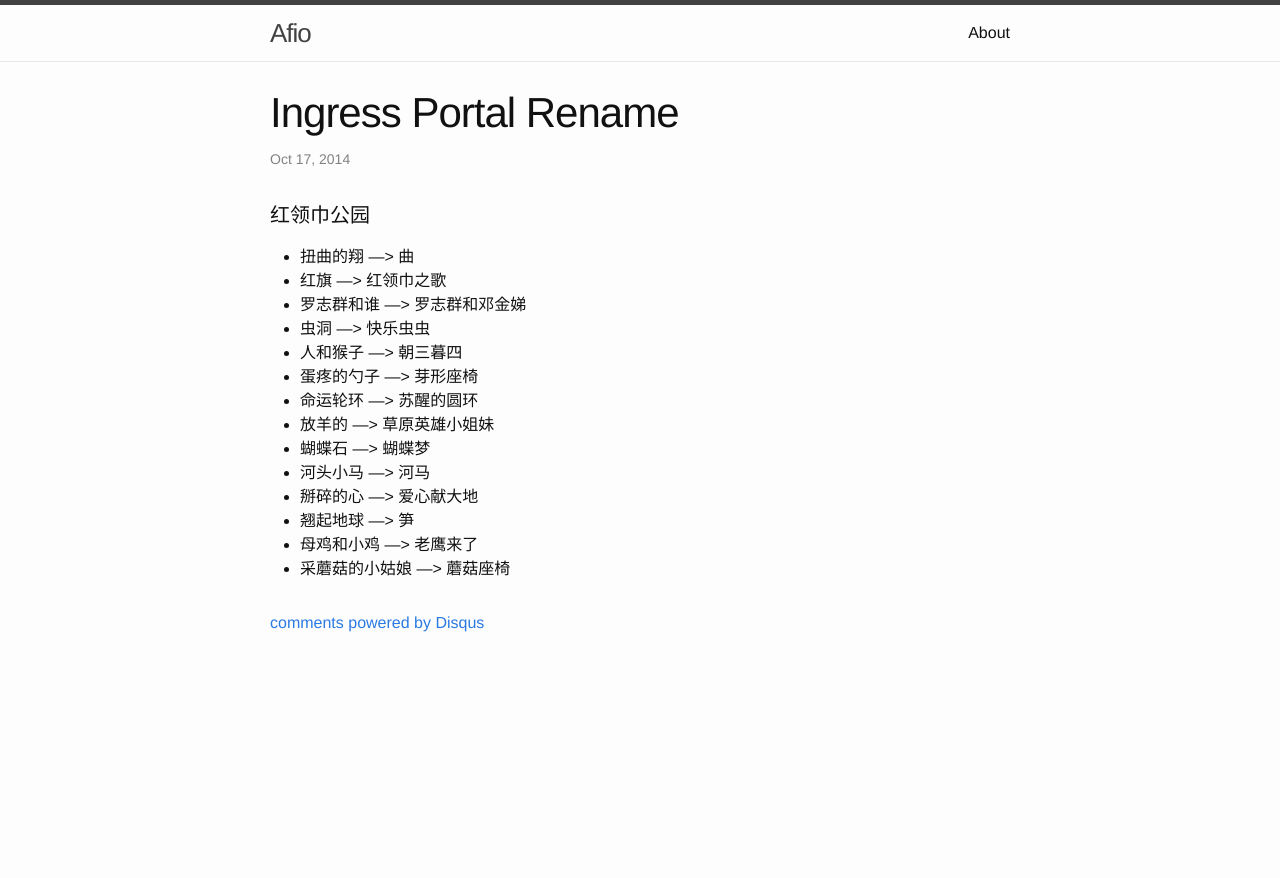
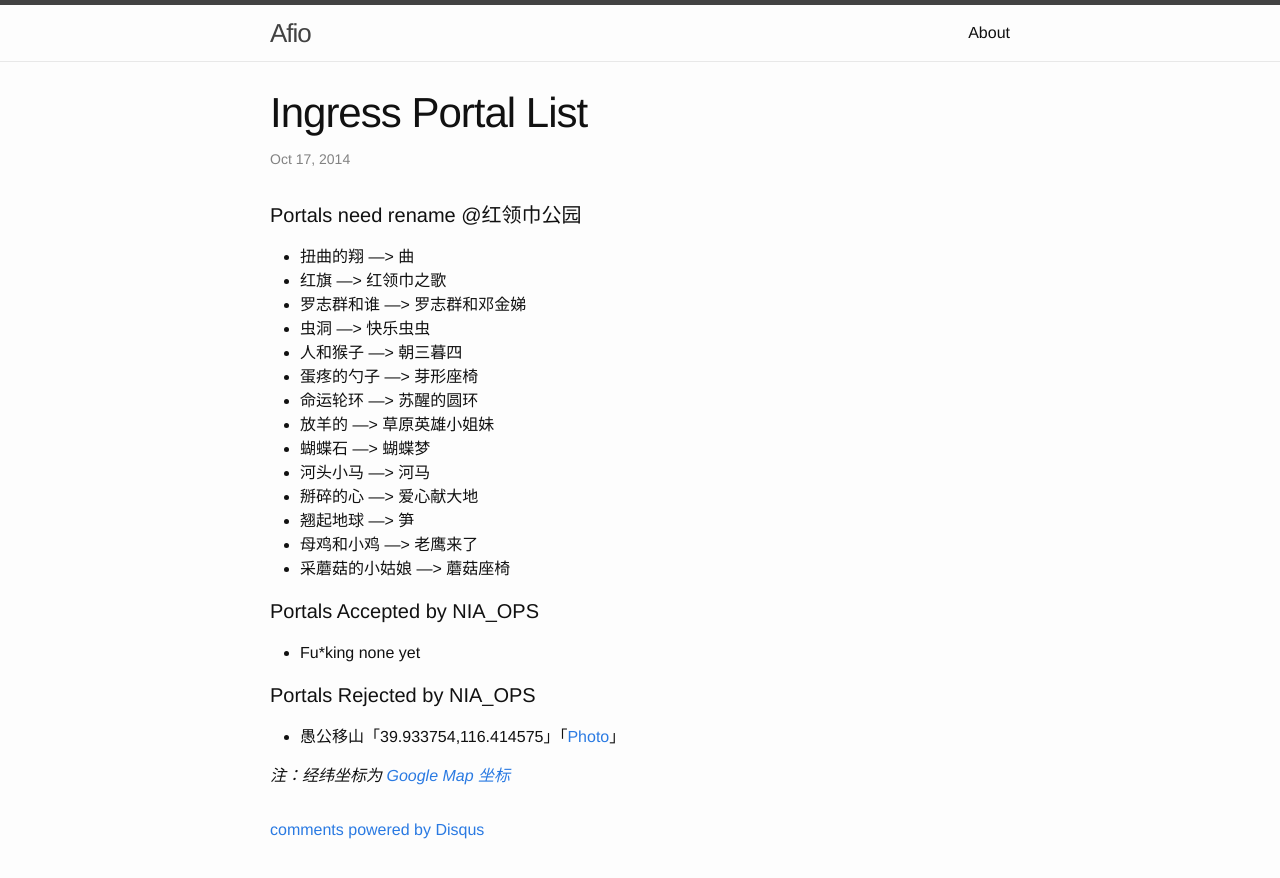
Before and after one commit to Afio/afio.github.io, a Jekyll site: the page built from _posts/2014-10-17-Ingress-Portal-About.md, in a window 1280 px wide. Shown: the top 878 px of the page. Built offline with Jekyll 4.4.1, drawn with Linux system fonts in a browser that asks for light colours; comment, search, counter and statistics services are not loaded.

Commit message:
ingress location update

```diff
--- a/_posts/2014-10-17-Ingress-Portal-Rename.md
+++ b/_posts/2014-10-17-Ingress-Portal-About.md
@@ -1,11 +1,11 @@
 ---
 layout: post
-title:  "Ingress Portal Rename"
+title:  "Ingress Portal List"
 date:   2014-10-17 20:00:00
 categories: ingress
 
 ---
-####红领巾公园
+####Portals need rename @红领巾公园
 
 - 扭曲的翔 ---> 曲
 - 红旗 ---> 红领巾之歌
@@ -24,3 +24,20 @@ categories: ingress
 <br>
 - 母鸡和小鸡 ---> 老鹰来了
 - 采蘑菇的小姑娘 ---> 蘑菇座椅
+<br>
+
+####Portals Accepted by NIA_OPS
+
+- Fu*king none yet
+
+####Portals Rejected by NIA_OPS
+
+
+- 愚公移山「39.933754,116.414575」「[Photo](http://pic.yupoo.com/sharemyself/EbPAY3jw/medish.jpg)」
+
+
+
+
+
+
+*注：经纬坐标为 [Google Map 坐标](https://support.google.com/maps/answer/18539)*
```
